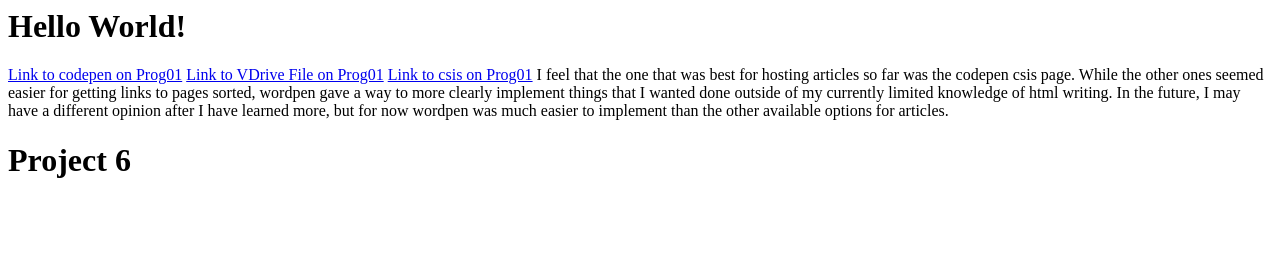
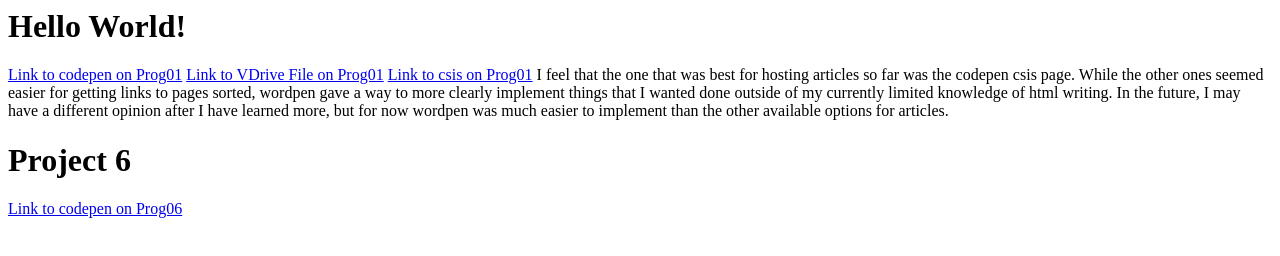
Before and after one commit to mdneilso/index.html, a plain HTML site: page index.html in a window 1280 px wide. Drawn offline with Linux system fonts and the light colour scheme.

Commit message:
Update index.html

```diff
--- a/index.html
+++ b/index.html
@@ -9,3 +9,4 @@ I feel that the one that was best for hosting articles so far was the codepen cs
   for now wordpen was much easier to implement than the other available options for articles.
 </p>
 <h1>Project 6</h1>
+<a href="https://codepen.io/mdneilso/pen/VVNZqE">Link to codepen on Prog06</a>
```
